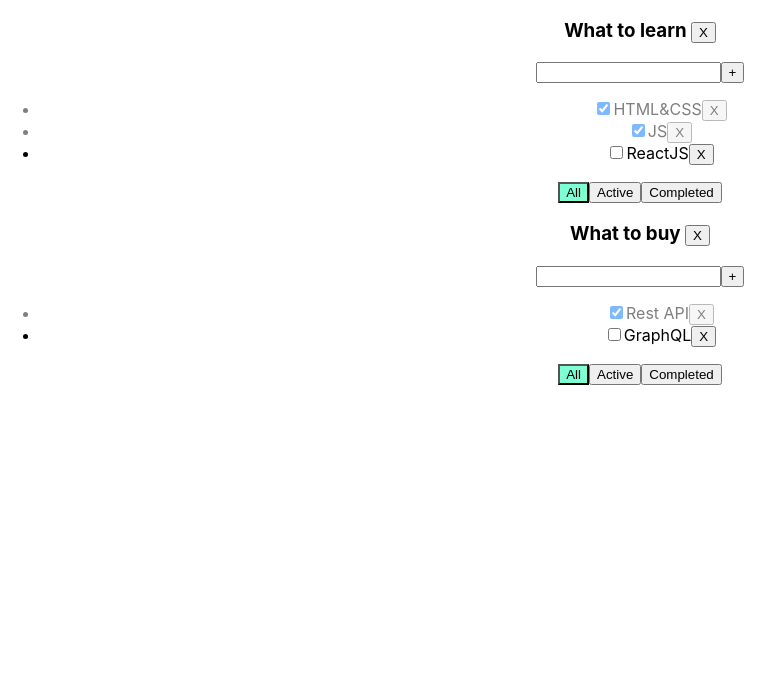
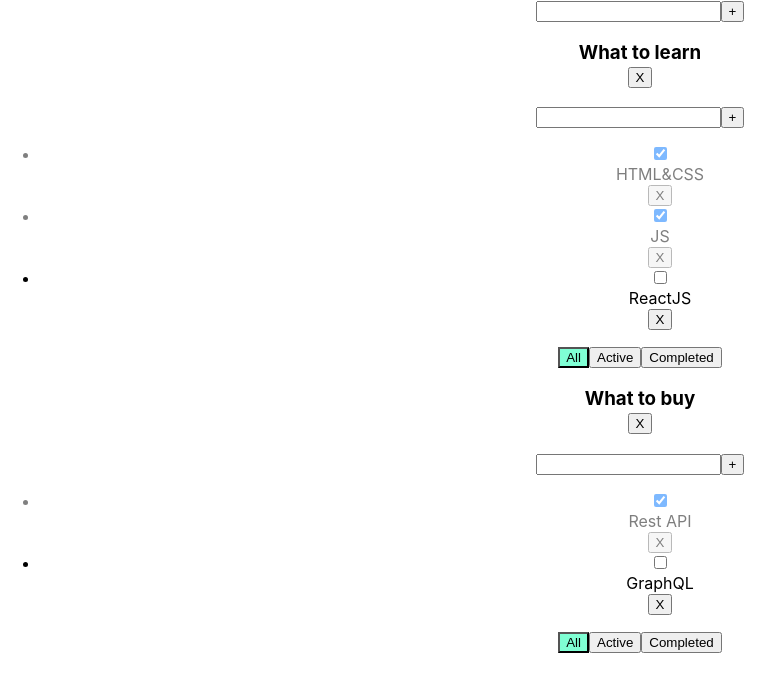
Before and after one commit to vaxich/todolist_myself, a React (Create React App) app: page / in a window 1280 px wide. Shown: the top 692 px of the page, without its empty margins (0-784 px from the left). Built offline with nearby package versions, Linux system fonts and the light colour scheme.

Commit message:
done 6 lesson

```diff
--- /dev/null
+++ b/src/AddItemForm.tsx
@@ -0,0 +1,50 @@
+import { ChangeEvent, KeyboardEvent, useState } from "react"
+
+export type AddItemFormPropsType = {
+    callBack: (title: string) => void
+}
+
+export const AddItemForm = (props: AddItemFormPropsType) => {
+
+    let [title, setTitle] = useState("");
+    let [error, seterror] = useState<string | null>(null);
+
+    const onChangeHandler = (event: ChangeEvent<HTMLInputElement>) => {
+        setTitle(event.currentTarget.value);
+        seterror("")
+    }
+
+    const onPresshandler = (event: KeyboardEvent<HTMLInputElement>) => {
+
+        if (event.key === "Enter") {
+            addItem()
+        }
+
+    }
+    const addItem = () => {
+        if (title.trim() !== "") {
+            seterror(null)
+
+            props.callBack(title.trim());
+            setTitle("")
+        }
+         else {
+            seterror("Title is requare")
+        }
+
+    }
+
+
+    return (
+        <div>
+            <input
+                className={error ? "error" : ""}
+                onKeyPress={onPresshandler}
+                onChange={onChangeHandler}
+                value={title} />
+
+            <button onClick={addItem}>+</button>
+            {error && <div className="error-message">{error}</div>}
+        </div>
+    )
+}
--- a/src/App.tsx
+++ b/src/App.tsx
@@ -3,6 +3,7 @@ import React, { useState } from 'react';
 import './App.css';
 import { Todolist } from './Todolist';
 import { v1 } from 'uuid';
+import { AddItemForm } from './AddItemForm';
 
 export type TaskType = {
   id: string
@@ -10,7 +11,7 @@ export type TaskType = {
   isDone: boolean
 }
 export type TaskStateType = {
-  [key:string]: TaskType[]
+  [key: string]: TaskType[]
 }
 export type TodolistsType = {
   id: string,
@@ -42,7 +43,7 @@ function App() {
     ]
   })
 
-// удаление тудулиста
+  // удаление тудулиста
   const removeTodolist = (todolistId: string) => {
     let todolist = todolists.filter(tl => tl.id !== todolistId)
     setTodolists(todolist);
@@ -81,11 +82,33 @@ function App() {
     tasks[todolistId] = filteredTasks // перезаписываем
     setTasks({ ...tasks })// обновляем стейт
   }
+  const addTodolist = (title: string) => {
+    let newTodolistId = v1() //новая ИД для тудулиста
+    let newTodolist: TodolistsType = { // новый тудулист
+      id: newTodolistId,
+      title: title,
+      filter: 'All'
+    }
 
+    setTodolists([newTodolist, ...todolists]); //обновляем тудулисты и добавляем новый
+
+    setTasks({ ...tasks, [newTodolist.id]: [] })// обновляем стейт с тасками
+  }
+  const changeTaskTitle = (todolistId: string, taskId: string, title: string) => {
+    let todolistTasks = tasks[todolistId] // таски одного тудулиста
+    let filteredTasks = todolistTasks.map(t => t.id === taskId ? { ...t, title: title } : t) // меняем статус нужной таскм
+    tasks[todolistId] = filteredTasks // перезаписываем
+    setTasks({ ...tasks })// обновляем стейт
+  }
+  const changeTodolistTitle = (todolistId: string, title: string) => {
+    todolists.map(tl => tl.id === todolistId ? { ...tl, title: title } : tl)
+    setTodolists(todolists)
+  }
 
 
   return (
     <div className="App">
+      <AddItemForm callBack={addTodolist} />
       {todolists.map(tl => {
         let taskForTodolist = tasks[tl.id];
 
@@ -109,6 +132,8 @@ function App() {
           addTask={addTask}
           changeTaskStatus={changeTaskStatus}
           removeTodolist={removeTodolist}
+          changeTaskTitle={changeTaskTitle}
+          changeTodolistTitle={changeTodolistTitle}
         />
       })}
 
--- /dev/null
+++ b/src/EditableSpan.tsx
@@ -0,0 +1,34 @@
+import { ChangeEvent, useState } from "react"
+
+export type EditableSpanPropsType = {
+    value: string
+    callBack: (title: string) => void
+}
+
+export const EditableSpan = (props: EditableSpanPropsType) => {
+    let [title, setTitle] = useState(props.value);
+    const [status, setStatus] = useState<boolean>(true);
+
+    const onChangeTitle = (event: ChangeEvent<HTMLInputElement>) => {
+        setTitle(event.currentTarget.value)
+    }
+
+    const setViewMode = () => {
+        setStatus(true)
+        props.callBack(title)
+    }
+
+    const setChangeMode = () => {
+        setStatus(false)
+    }
+
+    return (
+        <div>
+            {
+                status
+                    ? <span onDoubleClick={setChangeMode}>{title}</span>
+                    : <input value={title} autoFocus onBlur={setViewMode} onChange={onChangeTitle} />
+            }
+        </div>
+    )
+}
--- a/src/Todolist.tsx
+++ b/src/Todolist.tsx
@@ -1,6 +1,8 @@
 import { ChangeEvent, useState, KeyboardEvent } from "react"
 import { FilterType, TaskType } from "./App"
 import './App.css';
+import { AddItemForm } from "./AddItemForm";
+import { EditableSpan } from "./EditableSpan";
 
 
 
@@ -14,36 +16,33 @@ type propsType = {
   addTask: (todolistId: string, title: string) => void
   changeTaskStatus: (todolistId: string, taskId: string) => void
   removeTodolist: (todolistId: string) => void
+  changeTaskTitle: (todolistId: string, taskId: string, title: string) => void
+  changeTodolistTitle: (todolistId: string, title: string) => void
 }
 
 export const Todolist = (props: propsType) => {
 
-  let [title, setTitle] = useState("")
-  let [error, seterror] = useState<string | null>(null)
-
-  console.log(props.filter);
+  // let [title, setTitle] = useState("")
+  // let [error, seterror] = useState<string | null>(null)
 
 
-  const addTask = () => {
-    if (title.trim() !== "") {
-      props.addTask(props.todolistId, title.trim());
-      setTitle("");
-    } else {
-      seterror("Title is requare")
-    }
+
+  const addTask = (title:string) => {
+    props.addTask(props.todolistId, title)
+
 
   }
 
-  const onChangeHandler = (event: ChangeEvent<HTMLInputElement>) => {
-    setTitle(event.currentTarget.value)
-  }
+  // const onChangeHandler = (event: ChangeEvent<HTMLInputElement>) => {
+  //   setTitle(event.currentTarget.value)
+  // }
 
-  const onPresshandler = (event: KeyboardEvent<HTMLInputElement>) => {
-    seterror(null)
-    if (event.key === "Enter") {
-      addTask()
-    }
-  }
+  // const onPresshandler = (event: KeyboardEvent<HTMLInputElement>) => {
+  //   seterror(null)
+  //   if (event.key === "Enter") {
+  //     addTask()
+  //   }
+  // }
   const onAllClickHandler = () => {
     props.filterTask(props.todolistId, "All")
   }
@@ -59,27 +58,33 @@ export const Todolist = (props: propsType) => {
   const removeTodolist = () => {
     props.removeTodolist(props.todolistId)
   }
+  const changeTodolistTitle = (title: string) => {
+    props.changeTodolistTitle(props.todolistId, title)
+  }
+  // const changeTaskTitle = ( title: string) => {
+  //   props.changeTaskTitle(props.todolistId,  title )
+  // }
 
   return (
     <div>
-      <h3> {props.title} <button onClick={removeTodolist}>X</button></h3>
+      <h3> <EditableSpan value={props.title} callBack={changeTodolistTitle}/> <button onClick={removeTodolist}>X</button></h3>
 
       <div>
-        <input
-          className={error ? "error" : ""}
-          onKeyPress={onPresshandler}
-          onChange={onChangeHandler}
-          value={title} />
+        <AddItemForm callBack={addTask}/>
 
-        <button onClick={addTask}>+</button>
-        {error && <div className="error-message">{error}</div>}
       </div>
       <ul>
         {props.tasks.map((task) => {
+
+          const changeTaskTitle = ( title: string) => {
+            props.changeTaskTitle(props.todolistId, task.id, title )
+          }
+
           return (
             <li key={task.id} className={task.isDone ? "is-done" : ""}>
               <input type="checkbox" checked={task.isDone} onChange={() => changeTaskStatus(task.id)} />
-              <span>{task.title}</span>
+              {/* <span>{task.title}---</span> */}
+              <EditableSpan value={task.title} callBack={changeTaskTitle}/>
               <button onClick={() => { props.removeTask(props.todolistId, task.id) }}>X</button>
             </li>
           )
```
